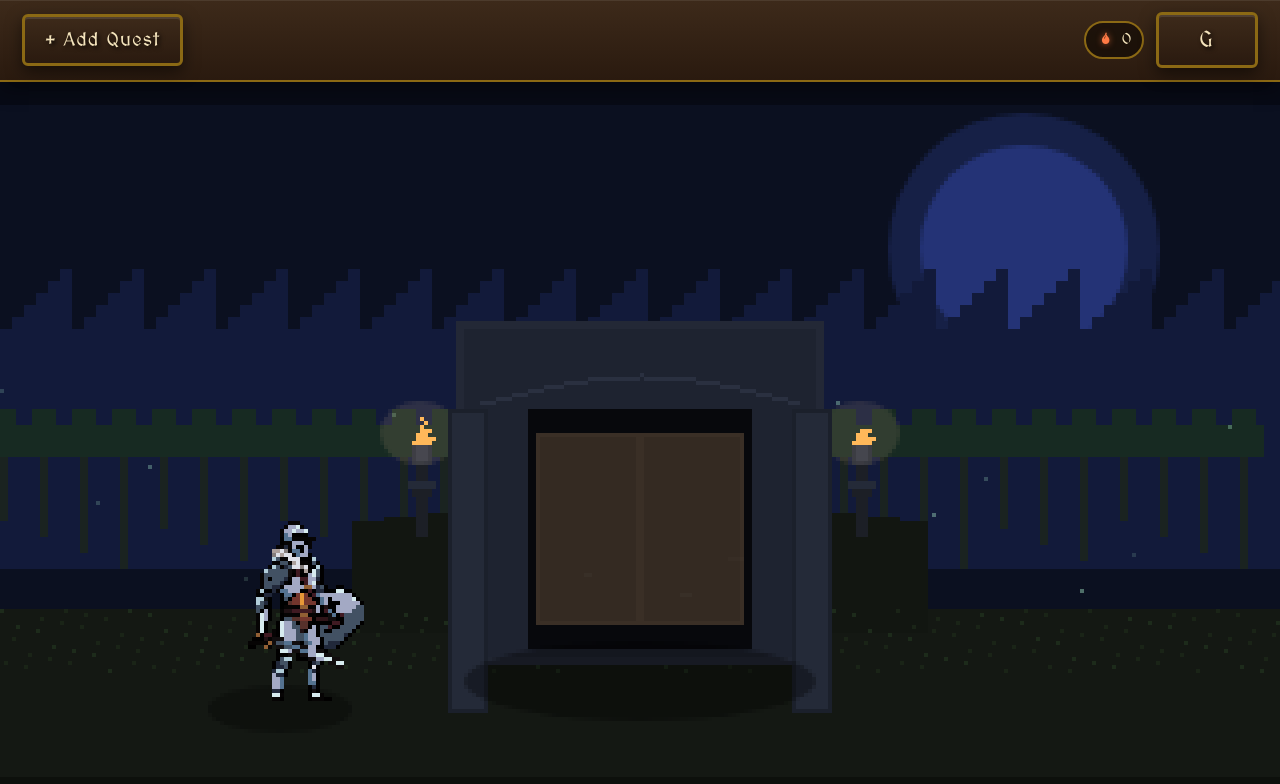
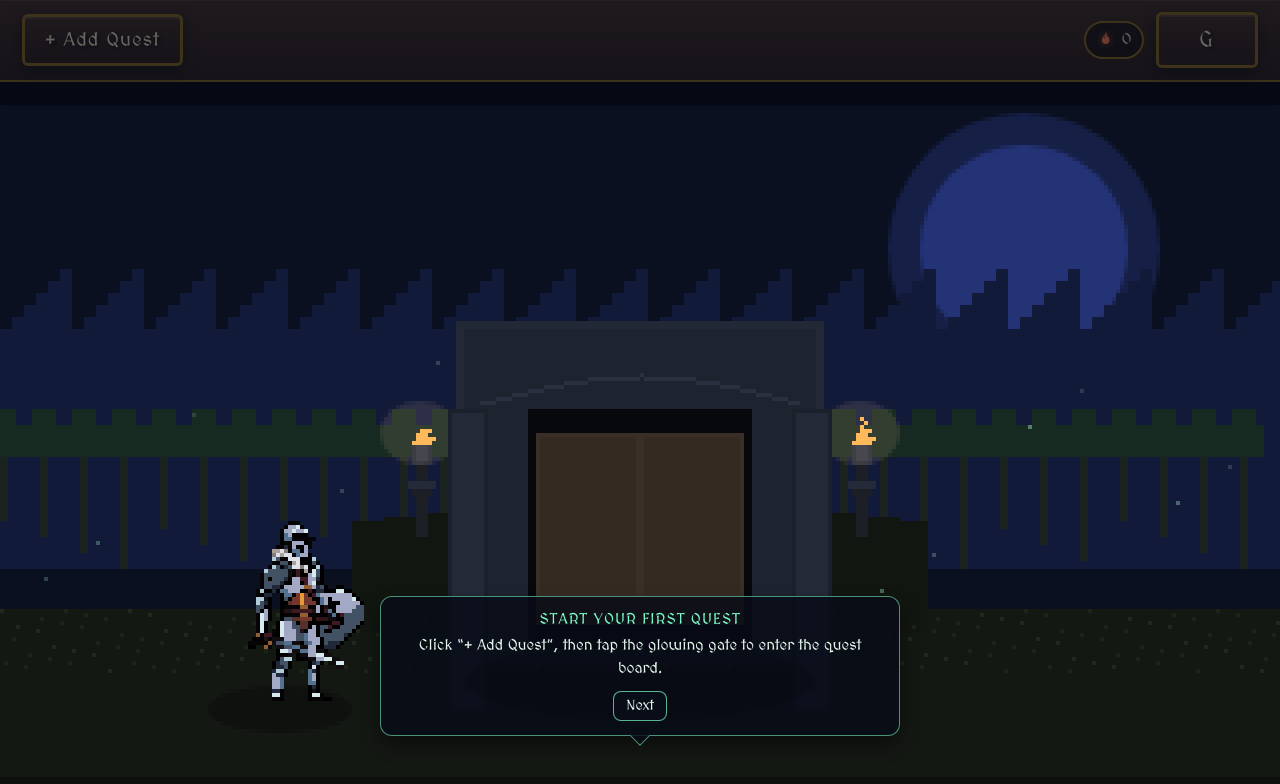
Before and after one commit to alex-nyan/pomo-dungeon-demo, a React (Vite) app in the folder react-app/: page / in a window 1280 px wide. Shown: the top 784 px of the page. Built offline with nearby package versions, Linux system fonts and the light colour scheme; no server answers.

Commit message:
added tutorial screen for users

```diff
--- a/react-app/src/App.css
+++ b/react-app/src/App.css
@@ -59,6 +59,29 @@ body {
   flex-direction: column;
 }
 
+.home-screen.tutorial-active .home-navbar,
+.home-screen.tutorial-active .fullscreen-canvas-container {
+  opacity: 0.4;
+  transition: opacity 0.25s ease;
+}
+
+.home-screen.tutorial-active.tutorial-step-0 .fullscreen-canvas-container,
+.home-screen.tutorial-active.tutorial-step-1 .fullscreen-canvas-container {
+  opacity: 1;
+}
+
+.home-screen.tutorial-active.tutorial-step-2 .home-navbar,
+.home-screen.tutorial-active.tutorial-step-3 .home-navbar {
+  opacity: 1;
+}
+
+.tutorial-highlight {
+  opacity: 1 !important;
+  position: relative;
+  z-index: 6;
+  box-shadow: 0 0 18px rgba(124, 255, 200, 0.5);
+}
+
 .home-navbar {
   width: 100%;
   z-index: 5;
@@ -79,6 +102,137 @@ body {
   object-fit: cover;
   image-rendering: pixelated;
   image-rendering: crisp-edges;
+}
+
+.home-tutorial {
+  position: absolute;
+  left: 50%;
+  bottom: 64px;
+  transform: translateX(-50%);
+  z-index: 9;
+  width: min(520px, 92%);
+  display: flex;
+  justify-content: center;
+  pointer-events: none;
+}
+
+.home-tutorial.step-moon {
+  left: auto;
+  right: 24px;
+  top: 70px;
+  bottom: auto;
+  transform: none;
+  width: min(380px, 90%);
+  justify-content: flex-end;
+}
+
+.home-tutorial.step-streak {
+  left: auto;
+  right: 110px;
+  top: 70px;
+  bottom: auto;
+  transform: none;
+  width: min(360px, 88%);
+  justify-content: flex-end;
+}
+
+.home-tutorial.step-add-quest {
+  left: 24px;
+  right: auto;
+  top: 70px;
+  bottom: auto;
+  transform: none;
+  width: min(360px, 88%);
+  justify-content: flex-start;
+}
+
+.home-tutorial-card {
+  position: relative;
+  padding: 12px 16px 14px;
+  border: 1px solid rgba(124, 255, 200, 0.55);
+  border-radius: 12px;
+  background: rgba(8, 12, 22, 0.82);
+  color: #e6f8ee;
+  font-family: 'MedievalSharp', cursive;
+  text-align: center;
+  box-shadow: 0 10px 18px rgba(0, 0, 0, 0.45);
+  pointer-events: auto;
+}
+
+.home-tutorial-title {
+  color: #7cffc8;
+  font-size: 0.95rem;
+  letter-spacing: 1px;
+  text-transform: uppercase;
+}
+
+.home-tutorial-body {
+  margin-top: 4px;
+  font-size: 0.95rem;
+}
+
+.home-tutorial-dismiss {
+  margin-top: 10px;
+  padding: 6px 12px;
+  border-radius: 8px;
+  border: 1px solid rgba(201, 162, 39, 0.6);
+  background: linear-gradient(180deg, #3d2a1a 0%, #2a1a0f 100%);
+  color: #f4e4bc;
+  font-family: inherit;
+  font-size: 0.9rem;
+  cursor: pointer;
+}
+
+.home-tutorial-next {
+  margin-top: 10px;
+  padding: 6px 12px;
+  border-radius: 8px;
+  border: 1px solid rgba(124, 255, 200, 0.7);
+  background: rgba(10, 14, 26, 0.8);
+  color: #e6f8ee;
+  font-family: inherit;
+  font-size: 0.9rem;
+  cursor: pointer;
+}
+
+.home-tutorial-next:hover {
+  background: rgba(16, 22, 36, 0.9);
+  border-color: rgba(124, 255, 200, 0.95);
+}
+
+.home-tutorial-dismiss:hover {
+  background: linear-gradient(180deg, #4d3a2a 0%, #3a2a1f 100%);
+  border-color: #c9a227;
+}
+
+.home-tutorial-arrow {
+  position: absolute;
+  left: 50%;
+  bottom: -8px;
+  width: 14px;
+  height: 14px;
+  transform: translateX(-50%) rotate(45deg);
+  background: rgba(8, 12, 22, 0.82);
+  border-right: 1px solid rgba(124, 255, 200, 0.55);
+  border-bottom: 1px solid rgba(124, 255, 200, 0.55);
+}
+
+.home-tutorial-arrow.arrow-right {
+  left: auto;
+  right: -8px;
+  top: 50%;
+  bottom: auto;
+  transform: translateY(-50%) rotate(45deg);
+}
+
+.home-tutorial-arrow.arrow-up {
+  left: 24px;
+  right: auto;
+  top: -8px;
+  bottom: auto;
+  transform: rotate(45deg);
+  border-right: 1px solid rgba(124, 255, 200, 0.55);
+  border-bottom: 1px solid rgba(124, 255, 200, 0.55);
 }
 
 .canvas-overlay-ui {
@@ -451,6 +605,30 @@ body {
   .canvas-overlay-ui .btn-medieval {
     margin-top: 12px;
     margin-left: 12px;
+  }
+
+  .home-tutorial {
+    bottom: 28px;
+  }
+
+  .home-tutorial.step-moon {
+    right: 12px;
+    top: 54px;
+  }
+
+  .home-tutorial.step-streak {
+    right: 12px;
+    top: 54px;
+  }
+
+  .home-tutorial.step-add-quest {
+    left: 12px;
+    top: 54px;
+  }
+
+  .home-tutorial-title,
+  .home-tutorial-body {
+    font-size: 0.85rem;
   }
 }
 
--- a/react-app/src/components/HomeScreen.jsx
+++ b/react-app/src/components/HomeScreen.jsx
@@ -16,10 +16,35 @@ function HomeScreen({ gameState, onNavigate }) {
   const [googleUser, setGoogleUser] = useLocalStorage('pomoDungeon_googleUser', null);
   const [streakDays] = useLocalStorage('pomoDungeon_streakDays', 0);
   const [authError, setAuthError] = useState('');
+  const [showTutorial, setShowTutorial] = useState(
+    () => !googleUser || localStorage.getItem('pomoDungeon_homeTutorialSeen') !== 'true'
+  );
+  const [tutorialStep, setTutorialStep] = useState(0);
+  const maxTutorialStep = 3;
   const googleInitRef = useRef(false);
   const tokenClientRef = useRef(null);
   const [isAuthMenuOpen, setIsAuthMenuOpen] = useState(false);
   const authMenuRef = useRef(null);
+  const dismissTutorial = () => {
+    if (googleUser) {
+      localStorage.setItem('pomoDungeon_homeTutorialSeen', 'true');
+    }
+    setShowTutorial(false);
+  };
+
+  useEffect(() => {
+    if (!googleUser) {
+      setShowTutorial(true);
+      return;
+    }
+    setShowTutorial(localStorage.getItem('pomoDungeon_homeTutorialSeen') !== 'true');
+  }, [googleUser]);
+
+  useEffect(() => {
+    if (showTutorial) {
+      setTutorialStep(0);
+    }
+  }, [showTutorial]);
   const getGoogleAuthHint = () => {
     const { protocol, hostname } = window.location;
     const isLocalhost = hostname === 'localhost' || hostname === '127.0.0.1';
@@ -423,13 +448,14 @@ function HomeScreen({ gameState, onNavigate }) {
       const gate = gateRef.current;
       const interactive = gate.hover || gate.opening || gate.openT > 0;
       const openEase = easeOutCubic(gate.openT);
-      const glowPulse = 0.6 + 0.4 * Math.sin(time * 7);
+      const hoverPulse = 0.6 + 0.4 * Math.sin(time * 7);
+      const idlePulse = mode === MODE.TASKS ? 0.35 + 0.25 * Math.sin(time * 2.2) : 0;
       const d = doorRect();
       const doorSlide = Math.floor(openEase * 18);
 
       // Outer glow (narrower oval)
-      if (interactive) {
-        ctx.globalAlpha = 0.08 + 0.08 * glowPulse + 0.1 * openEase;
+      if (interactive || idlePulse > 0) {
+        ctx.globalAlpha = 0.05 + 0.08 * hoverPulse + 0.1 * openEase + idlePulse * 0.08;
         ctx.fillStyle = mode === MODE.STOPWATCH ? '#ff2b4a' : '#7cffc8';
         ctx.beginPath();
         ctx.ellipse(gate.x + gate.w / 2, gate.y + gate.h * 0.62, 38, 28, 0, 0, Math.PI * 2);
@@ -741,19 +767,33 @@ function HomeScreen({ gameState, onNavigate }) {
   };
 
   return (
-    <div className="home-screen">
+    <div
+      className={`home-screen${
+        mode === MODE.TASKS && showTutorial ? ` tutorial-active tutorial-step-${tutorialStep}` : ''
+      }`}
+    >
       <div className="home-navbar">
         <div className="medieval-navbar">
-          <div className="navbar-section navbar-left">
+            <div className="navbar-section navbar-left">
             {mode === MODE.TASKS && (
-              <button className="btn-medieval btn-auth navbar-btn" onClick={() => setIsModalOpen(true)}>
-                + Add Quest
-              </button>
+                <button
+                  className={`btn-medieval btn-auth navbar-btn${
+                    showTutorial && tutorialStep === 3 ? ' tutorial-highlight' : ''
+                  }`}
+                  onClick={() => setIsModalOpen(true)}
+                >
+                  + Add Quest
+                </button>
             )}
           </div>
           <div className="navbar-section navbar-right">
             <div className="auth-panel navbar-auth" ref={authMenuRef}>
-              <div className="streak-badge" aria-label={`Streak: ${streakDays} days`}>
+              <div
+                className={`streak-badge${
+                  showTutorial && tutorialStep === 2 ? ' tutorial-highlight' : ''
+                }`}
+                aria-label={`Streak: ${streakDays} days`}
+              >
                 <svg className="streak-icon" viewBox="0 0 24 24" aria-hidden="true">
                   <path d="M12.6 2.4c.2 2-1 3.4-2.2 4.7-1.2 1.3-2.5 2.8-2.5 5.1 0 3 2.2 5.1 5 5.1s5-2.1 5-5.1c0-2.4-1.4-4-2.8-5.6-.5-.6-1.1-1.3-1.5-2.1-.6 1.1-.7 2.1-.9 2.9-.3 1.2-.6 2.3-2 3.3.2-1.8 1.1-3.2 1.9-4.3 1-1.4 1.8-2.6 1.9-4z" />
                 </svg>
@@ -839,6 +879,71 @@ function HomeScreen({ gameState, onNavigate }) {
           }}
           onClick={handleClick}
         />
+        {mode === MODE.TASKS && showTutorial && (
+          <div
+            className={`home-tutorial ${
+              tutorialStep === 1
+                ? 'step-moon'
+                : tutorialStep === 2
+                  ? 'step-streak'
+                  : tutorialStep === 3
+                    ? 'step-add-quest'
+                    : 'step-gate'
+            }`}
+            role="dialog"
+            aria-label="Home tutorial"
+          >
+            <div className="home-tutorial-card">
+              <div className="home-tutorial-title">
+                {tutorialStep === 1
+                  ? 'Switch modes'
+                  : tutorialStep === 2
+                    ? 'Daily streak'
+                    : tutorialStep === 3
+                      ? 'Add quests'
+                      : 'Start your first quest'}
+              </div>
+              <div className="home-tutorial-body">
+                {tutorialStep === 1
+                  ? 'Click the moon to toggle between quest and focus modes.'
+                  : tutorialStep === 2
+                    ? 'Your streak grows when you keep up daily focus sessions.'
+                    : tutorialStep === 3
+                      ? 'Use “+ Add Quest” to create new tasks before entering the gate.'
+                      : 'Click “+ Add Quest”, then tap the glowing gate to enter the quest board.'}
+              </div>
+              {tutorialStep === maxTutorialStep ? (
+                <button
+                  className="home-tutorial-dismiss"
+                  type="button"
+                  onClick={dismissTutorial}
+                  aria-label="Dismiss tutorial"
+                >
+                  Got it
+                </button>
+              ) : (
+                <button
+                  className="home-tutorial-next"
+                  type="button"
+                  onClick={() => setTutorialStep((step) => Math.min(maxTutorialStep, step + 1))}
+                  aria-label="Next tutorial step"
+                >
+                  Next
+                </button>
+              )}
+              <div
+                className={`home-tutorial-arrow ${
+                  tutorialStep === 1
+                    ? 'arrow-right'
+                    : tutorialStep === 2 || tutorialStep === 3
+                      ? 'arrow-up'
+                      : 'arrow-down'
+                }`}
+                aria-hidden="true"
+              />
+            </div>
+          </div>
+        )}
 
         <AddTaskModal
           isOpen={isModalOpen}
```
